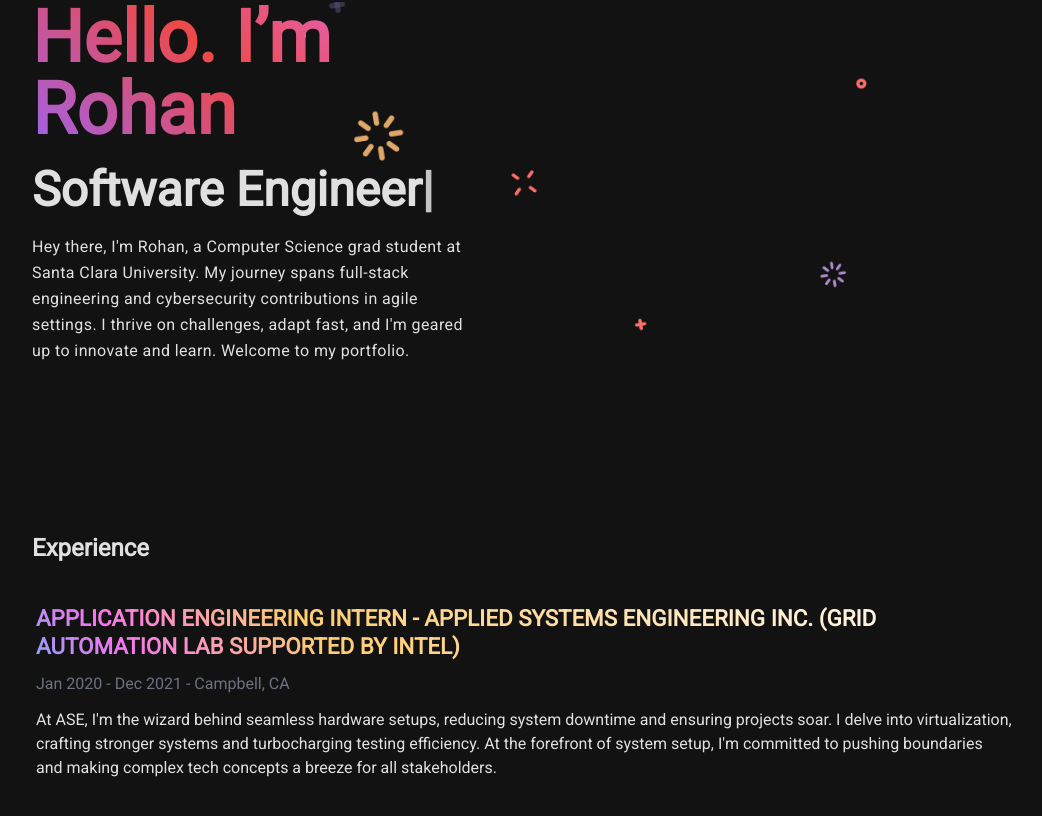
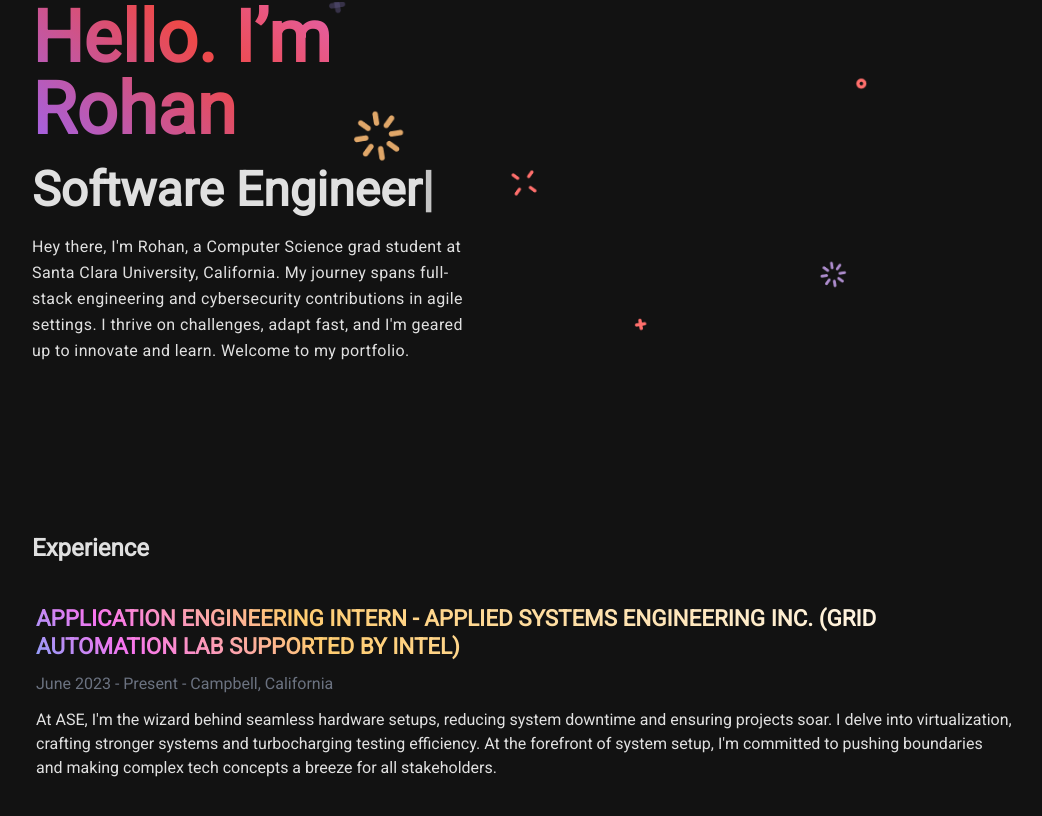
Before and after one commit to rohan17398/Portfolio_react, a React (Create React App) app: page / in a window 1280 px wide. Shown: the part 514-1330 px from the top of the page, without its empty margins (116-1158 px from the left). Built offline with nearby package versions, Linux system fonts and the light colour scheme.

Commit message:
text modifications

```diff
--- a/src/components/Hero.js
+++ b/src/components/Hero.js
@@ -21,7 +21,7 @@ const Hero = () => {
           />
         </h2>
         <p className="tracking-wide leading-relaxed">
-        Hey there, I'm Rohan, a Computer Science grad student at Santa Clara University.
+        Hey there, I'm Rohan, a Computer Science grad student at Santa Clara University, California.
         My journey spans full-stack engineering and cybersecurity contributions in agile settings.
         I thrive on challenges, adapt fast, and I'm geared up to innovate and learn. Welcome to my portfolio.{" "}
         </p>
--- a/src/experienceData.js
+++ b/src/experienceData.js
@@ -3,8 +3,8 @@ const experiences = [
     {
         title: "Application Engineering Intern",
         company: "Applied Systems Engineering Inc. (Grid Automation Lab supported by Intel)",
-        duration: "Jan 2020 - Dec 2021",
-        location: "Campbell, CA",
+        duration: "June 2023 - Present",
+        location: "Campbell, California",
         description:
           "At ASE, I'm the wizard behind seamless hardware setups, reducing system downtime and ensuring projects soar. I delve into virtualization, crafting stronger systems and turbocharging testing efficiency. At the forefront of system setup, I'm committed to pushing boundaries and making complex tech concepts a breeze for all stakeholders.",
         tools: ["React", "Node.js", "AWS"],
```
